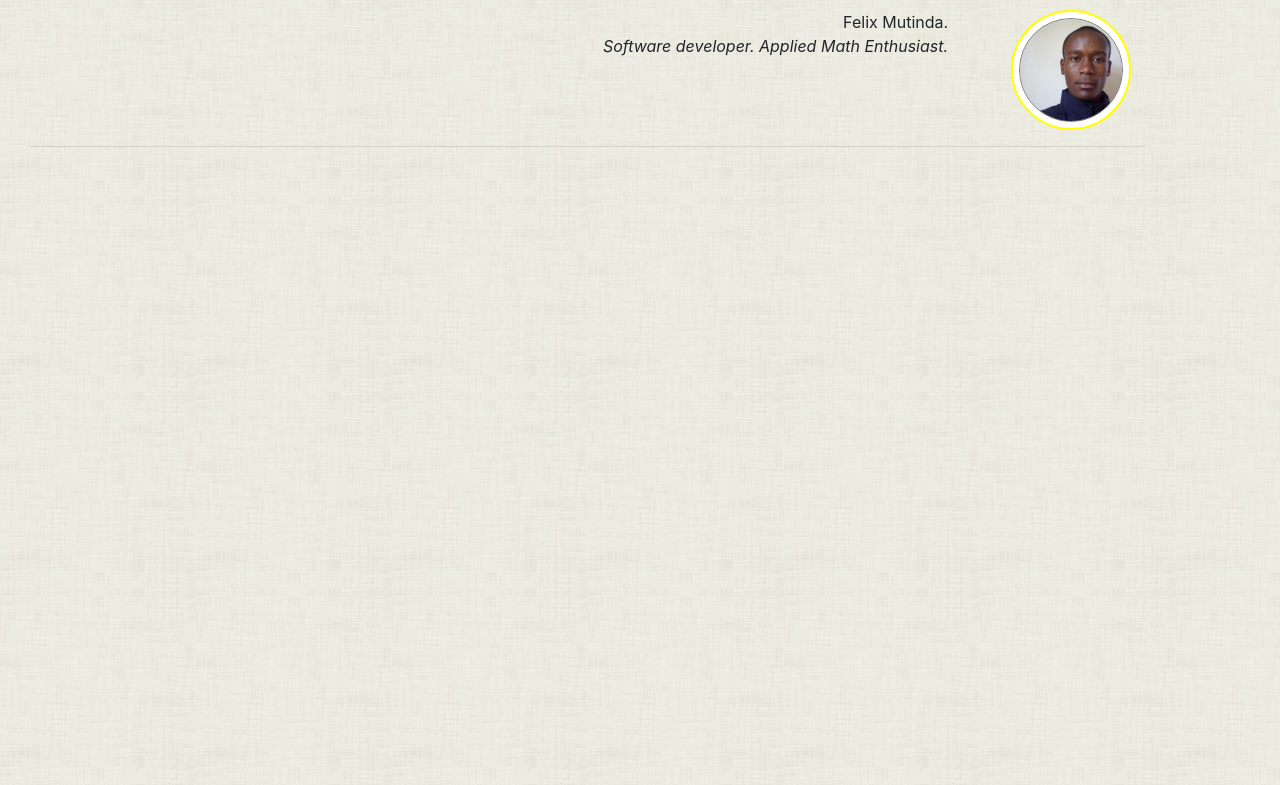
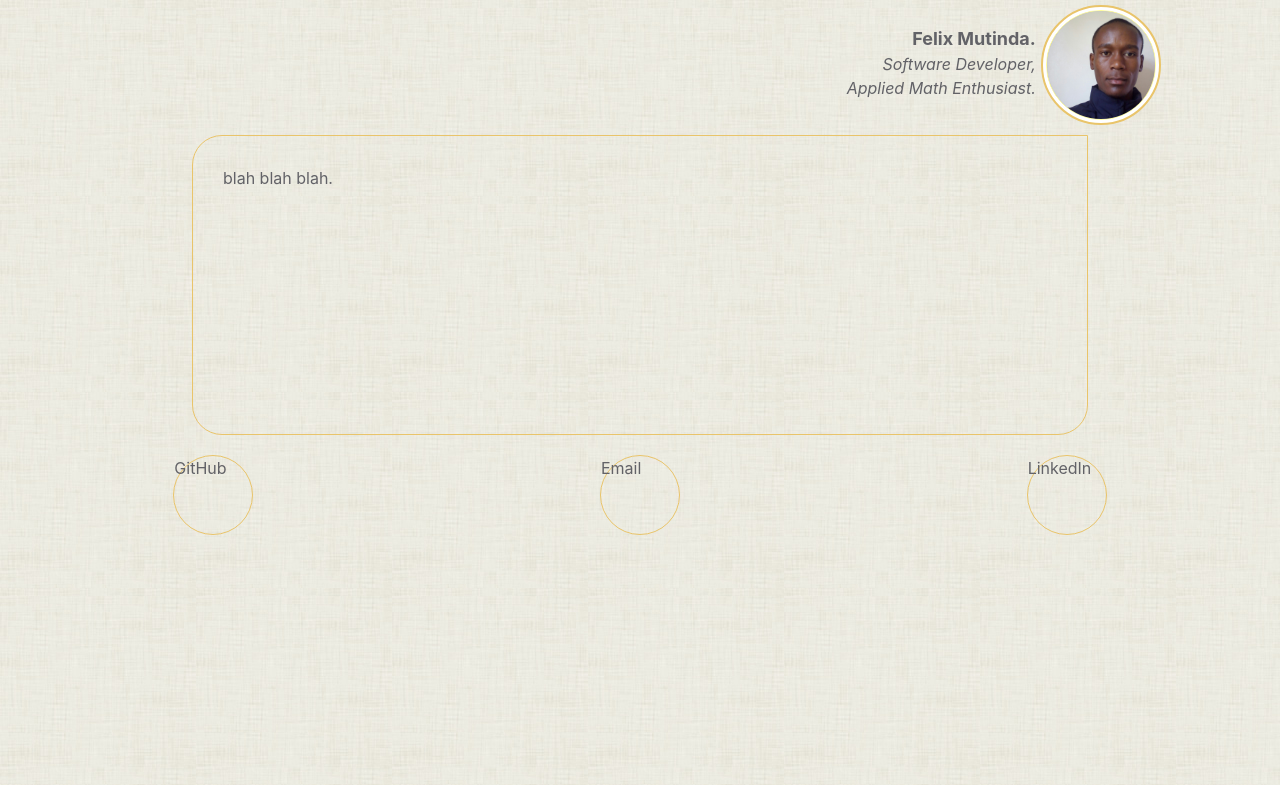
Before and after one commit to Felix-Mutinda/felixmt, a Django app: page / in a window 1280 px wide. Shown: the top 785 px of the page. Run offline with Django 3.2, Linux system fonts and the light colour scheme; some libraries are stand-ins or nearby versions.

Commit message:
modify aboutme/index.html

```diff
--- a/aboutme/static/aboutme/css/style.css
+++ b/aboutme/static/aboutme/css/style.css
@@ -1,31 +1,51 @@
 body {
-  background-image: url("../images/site-bg.jpg"); }
+  background-image: url("../images/site-bg.jpg");
+  color: #626267; }
 
 .header {
-  margin-top: 10px; }
-  .header-bar--info {
-    text-align: right; }
-    .header-bar--info-title {
-      display: block; }
-    .header-bar--info-footer {
+  margin-top: 5px; }
+  .header-bar--container--info {
+    text-align: right;
+    margin-right: 5px;
+    padding-top: 20px; }
+    .header-bar--container--info-title {
+      display: block;
+      font-weight: bold;
+      font-size: 18px; }
+    .header-bar--container--info-footer {
       display: block;
       font-style: italic; }
-  .header-bar--brand {
+  .header-bar--container--brand {
     width: 120px;
     height: 120px;
-    border: 2px solid yellow;
+    border: 2px solid #E9C46A;
     border-radius: 50%;
     text-align: center;
     padding: 0;
-    background: white; }
+    background: white;
+    margin-top: 0; }
+  .header-bar--container--brand:hover {
+    cursor: pointer;
+    background: #00BFB3;
+    border: none; }
+    .header-bar--container--brand:hover .brand-inner-circle {
+      border: 2px solid #E9C46A; }
+
+#header-divider {
+  display: block;
+  height: 1px;
+  border: 0;
+  border-top: 1px solid #00BFB3;
+  margin: 1em 0;
+  padding: 0; }
 
 .brand-inner-circle {
-  border: 1px solid grey;
+  border: 1px solid #FFFC99;
   border-radius: 50%;
-  width: 90%;
-  height: 90%;
+  width: 95%;
+  height: 95%;
   padding: 0;
-  margin: 5.8px auto;
+  margin: 2.9px auto;
   background-image: url("../images/profile.jpg"); }
 
 #brand-image-1 {
@@ -33,4 +53,21 @@ body {
   z-index: -1000;
   border-radius: 50%; }
 
+.main-content {
+  margin: 10px auto;
+  width: 70%;
+  border: 1px solid #E9C46A;
+  min-height: 300px;
+  border-radius: 30px;
+  border-top-right-radius: 0;
+  padding: 30px; }
+
+.footer-container--icon1, .footer-container--icon2, .footer-container--icon3 {
+  border: 1px solid #E9C46A;
+  display: inline-block;
+  margin: 10px auto;
+  width: 80px;
+  height: 80px;
+  border-radius: 50%; }
+
 /*# sourceMappingURL=style.css.map */
--- a/aboutme/templates/aboutme/index.html
+++ b/aboutme/templates/aboutme/index.html
@@ -11,14 +11,15 @@
     <div class="container-fluid">
         <section class="header">
             <div class="col-md-11 header-bar">
-                <div class="col-md-6 float-right header-bar--info">
+                <div class="row float-right header-bar--container">
 
-                    <div class="header-bar--infor-container float-left">
-                        <span class="header-bar--info-title">Felix Mutinda.</span>
-                        <span class="header-bar--info-footer">Software developer. Applied Math Enthusiast.</span>
+                    <div class="col-xs-5 header-bar--container--info float-left">
+                        <span class="header-bar--container--info-title">Felix Mutinda.</span>
+                        <span class="header-bar--container--info-footer">Software Developer,</span>
+                        <span class="header-bar--container--info-footer">Applied Math Enthusiast.</span>
                     </div>
 
-                    <div class="col-md-3  float-right header-bar--brand">
+                    <div class="col-xs-5 float-right header-bar--container--brand">
                         <div class="brand-inner-circle">
                             <img id="brand-image-1" src="{% static 'aboutme/images/profile.jpg'%}" alt="Brand Image" />
                         </div>
@@ -26,16 +27,34 @@
                 </div>
 
                 <div class="clearfix"></div>
-                <hr />
+                <!--<hr id="header-divider" />-->
             </div>
         </section>
 
         <section class="main">
+            <div class="row">
 
+                <div class="col-xs-12 main-content">
+                    blah blah blah.
+                </div>
+            </div>
         </section>
 
         <section class="footer">
+            <div class="row footer-container">
+                <div class="col-xs-3 footer-container--icon1">
+                    GitHub
+                </div>
 
+                <div class="col-xs-3 footer-container--icon2">
+                    Email
+                </div>
+
+                <div class="col-xs-3 footer-container--icon3">
+                    LinkedIn
+                </div>
+
+            </div>
         </section>
     </div>
 {% endblock %}
```
Also changed, not shown: aboutme/static/aboutme/sass/layout/_index.scss (+56 -6 lines).
